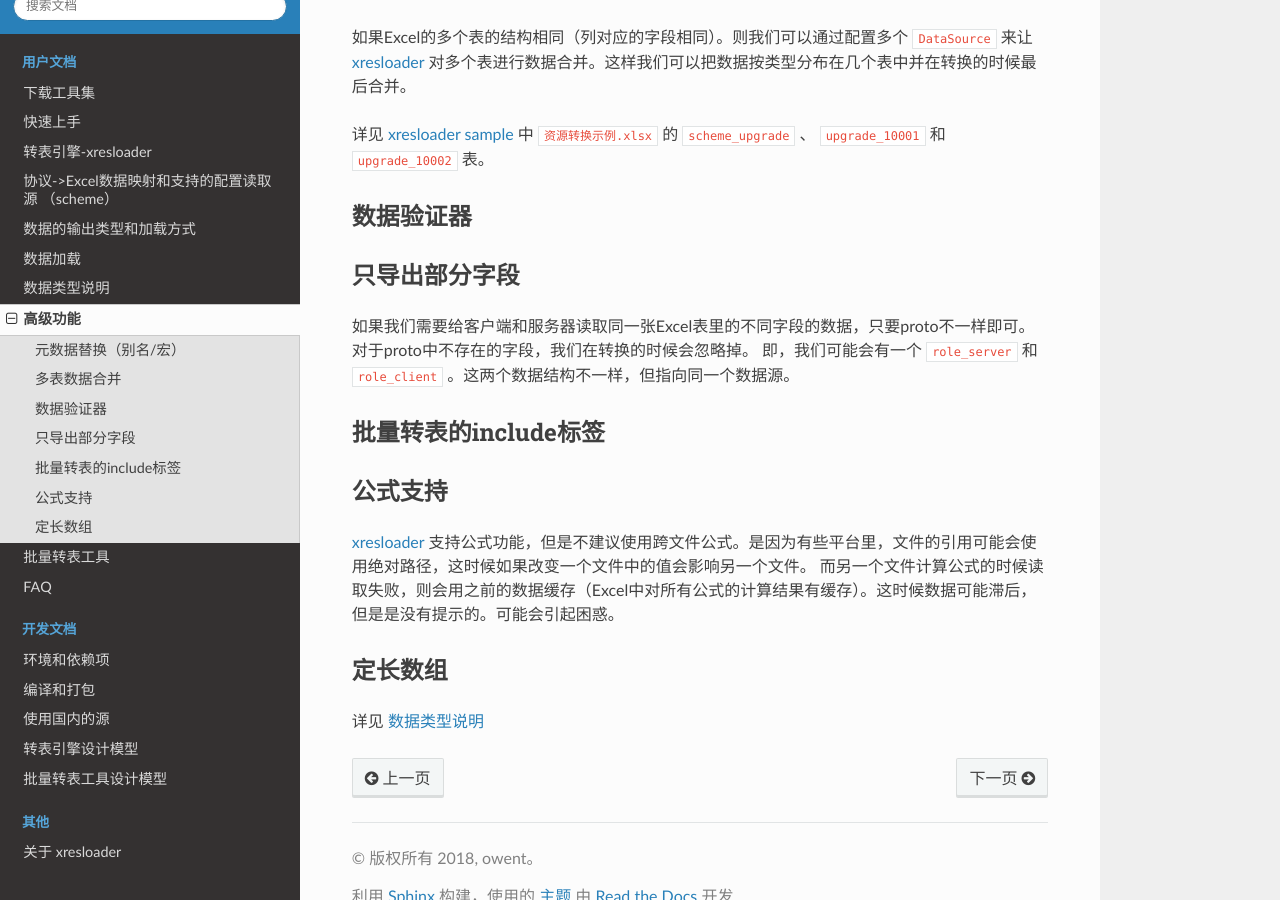
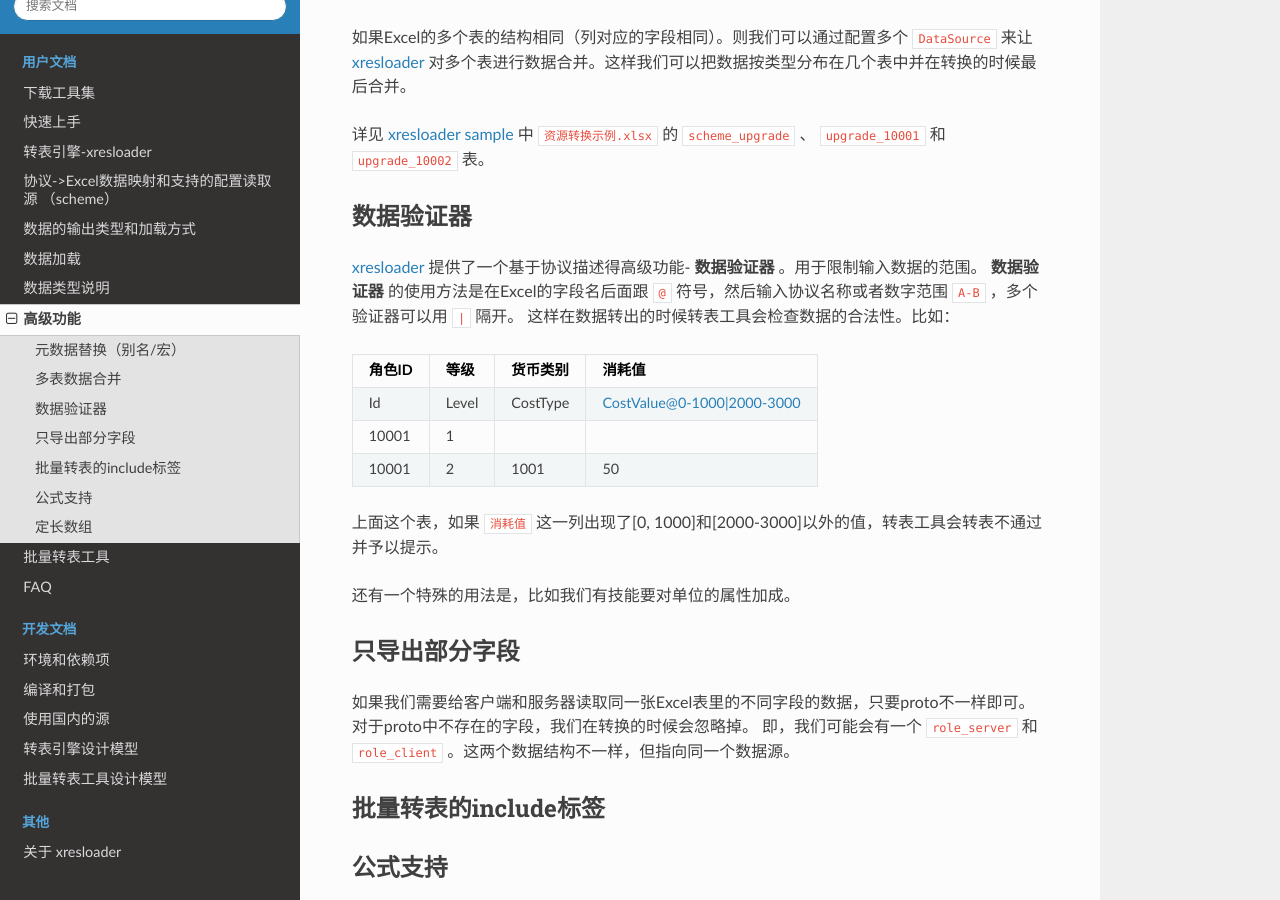
Before and after one commit to xresloader/xresloader-docs, a Sphinx documentation site: the page built from source/users/advance_usage.rst, in a window 1280 px wide and 900 px high, scrolled down 735 px. Built offline with Sphinx 7.4.7 and the Read the Docs theme 2.0.0, drawn with Linux system fonts in a browser that asks for light colours.

Commit message:
没写完

```diff
--- a/source/users/advance_usage.rst
+++ b/source/users/advance_usage.rst
@@ -37,6 +37,24 @@
 数据验证器
 ---------------------------------------------
 
+`xresloader`_ 提供了一个基于协议描述得高级功能- **数据验证器** 。用于限制输入数据的范围。
+**数据验证器** 的使用方法是在Excel的字段名后面跟 ``@`` 符号，然后输入协议名称或者数字范围 ``A-B`` ，多个验证器可以用 ``|`` 隔开。
+这样在数据转出的时候转表工具会检查数据的合法性。比如：
+
++-----------+---------+-------------+--------------------------------+
+|  角色ID   |   等级  |   货币类别  |   消耗值                       |
++===========+=========+=============+================================+
+|   Id      | Level   | CostType    | CostValue@0-1000\|2000-3000    |
++-----------+---------+-------------+--------------------------------+
+|   10001   | 1       |             |                                |
++-----------+---------+-------------+--------------------------------+
+|   10001   | 2       | 1001        | 50                             |
++-----------+---------+-------------+--------------------------------+
+
+上面这个表，如果 ``消耗值`` 这一列出现了[0, 1000]和[2000-3000]以外的值，转表工具会转表不通过并予以提示。
+
+还有一个特殊的用法是，比如我们有技能要对单位的属性加成。
+
 只导出部分字段
 ---------------------------------------------
 
```
